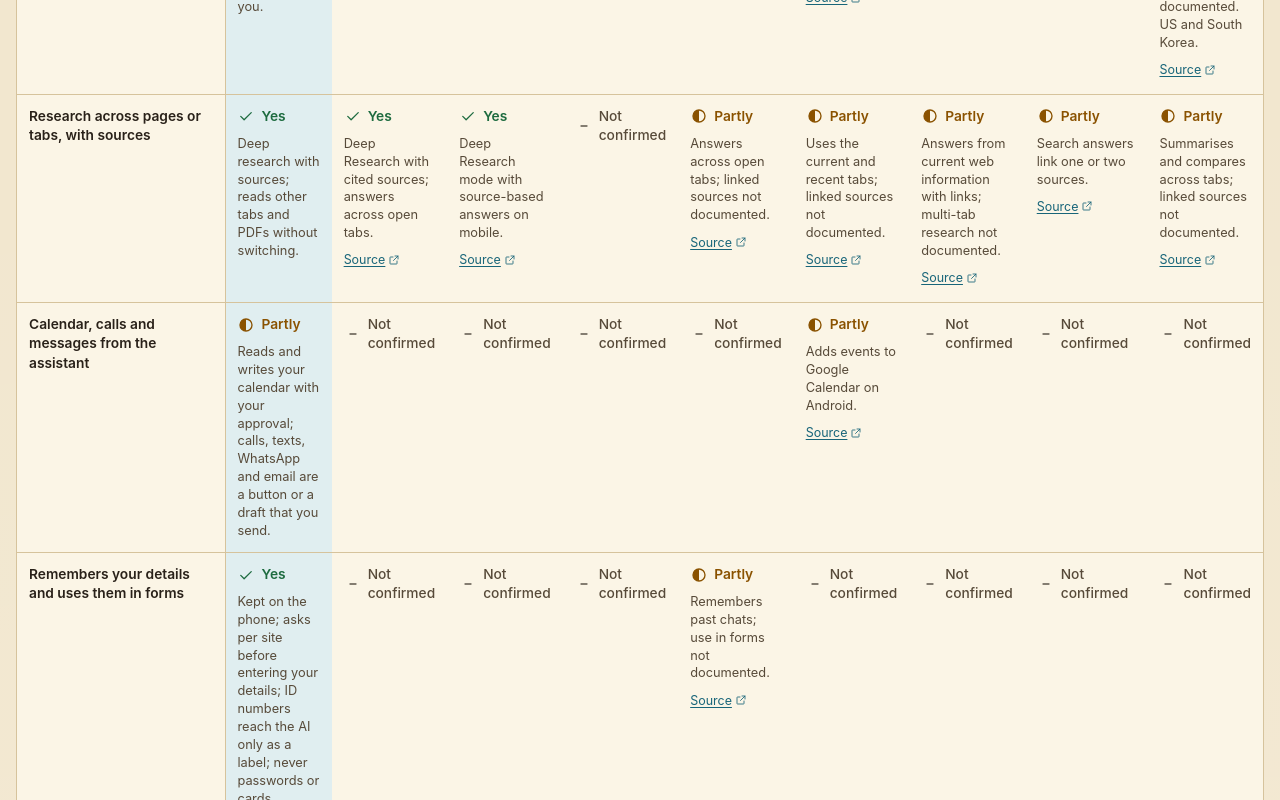
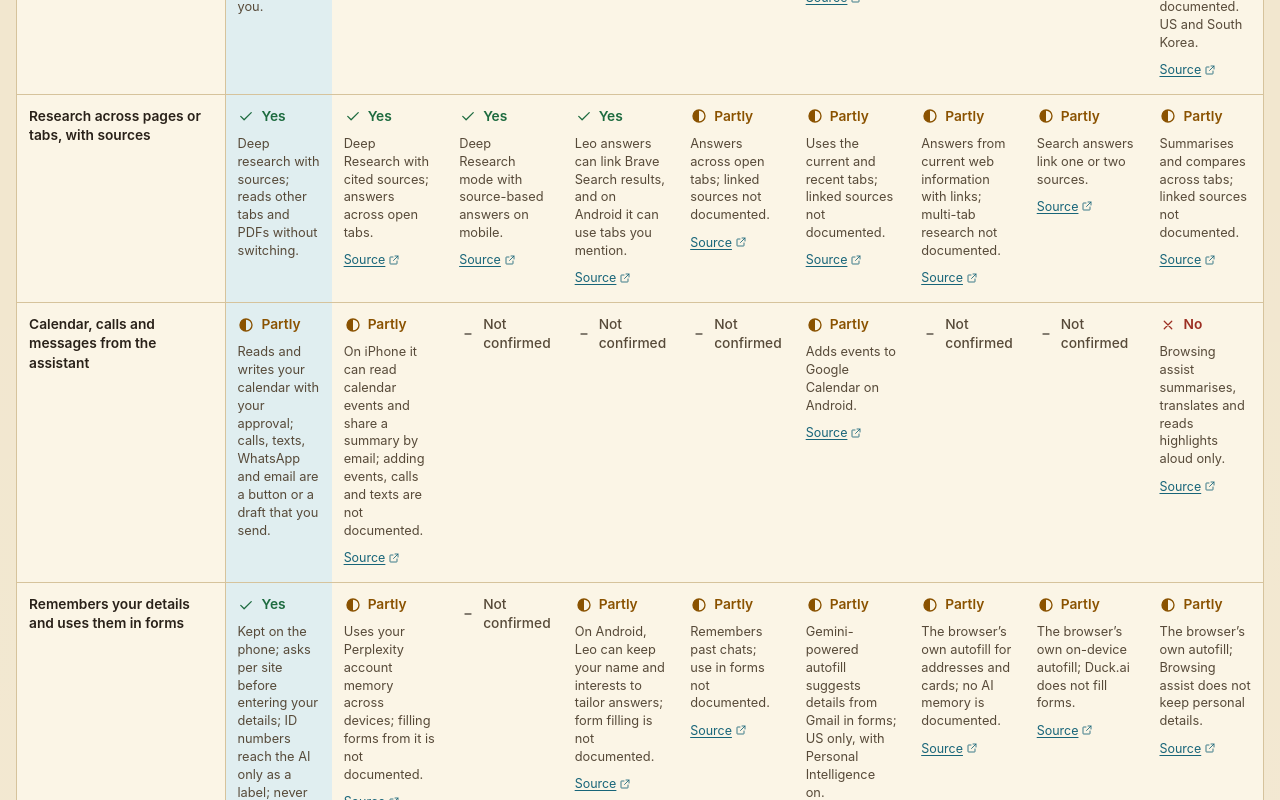
Before and after one commit to sonsuzdongu/qutai, a React (Vite) app in the folder webpage/: page / in a window 1280 px wide. Shown: the part 9780-10580 px from the top of the page. Built offline with nearby package versions, Linux system fonts and the light colour scheme.

Commit message:
Website comparison: 24 of the 50 unconfirmed competitor cells settled from vendor pages and terms (checked 2026-11-15), 26 stay unconfirmed where no primary source settles them

```diff
--- a/webpage/src/data/comparison.ts
+++ b/webpage/src/data/comparison.ts
@@ -244,8 +244,24 @@ export const COMPETITORS: Product[] = [
         source: 'https://www.perplexity.ai/hub/blog/meet-comet-for-ios',
         checked: D,
       },
-      phoneHandoffs: U,
-      memoryForms: U,
+      phoneHandoffs: {
+        state: 'partial',
+        note: t(
+          'On iPhone it can read calendar events and share a summary by email; adding events, calls and texts are not documented.',
+          'iPhone’da takvim etkinliklerini okuyup özeti e-postayla paylaşabiliyor; etkinlik ekleme, arama ve SMS belgelenmemiş.',
+        ),
+        source: 'https://www.perplexity.ai/hub/blog/meet-comet-for-ios',
+        checked: '2026-11-15',
+      },
+      memoryForms: {
+        state: 'partial',
+        note: t(
+          'Uses your Perplexity account memory across devices; filling forms from it is not documented.',
+          'Perplexity hesabındaki hafızayı cihazlar arasında kullanıyor; bununla form doldurma belgelenmemiş.',
+        ),
+        source: 'https://www.perplexity.ai/help-center/comet/en/articles/12658438-comet-memory',
+        checked: '2026-11-15',
+      },
       byok: U,
       noAccount: {
         state: 'partial',
@@ -259,8 +275,24 @@ export const COMPETITORS: Product[] = [
         source: 'https://www.perplexity.ai/comet/resources/articles/comet-data-privacy-security-faq-s',
         checked: D,
       },
-      confirmations: U,
-      openSource: U,
+      confirmations: {
+        state: 'yes',
+        note: t(
+          'Asks before an agent first runs, and the assistant can be blocked on chosen sites.',
+          'Bir ajan ilk kez çalışmadan önce soruyor; asistan seçilen sitelerde engellenebiliyor.',
+        ),
+        source: 'https://www.perplexity.ai/help-center/comet/en/articles/12867415-comet-assistant-privacy-data-use',
+        checked: '2026-11-15',
+      },
+      openSource: {
+        state: 'no',
+        note: t(
+          'Proprietary licence; only bundled third-party parts are open source.',
+          'Tescilli lisans; yalnızca içindeki üçüncü taraf parçalar açık kaynak.',
+        ),
+        source: 'https://www.perplexity.ai/hub/legal/comet-terms-of-service',
+        checked: '2026-11-15',
+      },
       adblock: {
         state: 'yes',
         note: t('Standard and Aggressive levels; also hides leftover ad slots and cookie banners.', 'Standart ve Agresif düzeyler; boş kalan reklam alanlarını ve çerez uyarılarını da gizliyor.'),
@@ -314,12 +346,36 @@ export const COMPETITORS: Product[] = [
       },
       phoneHandoffs: U,
       memoryForms: U,
-      byok: U,
+      byok: {
+        state: 'yes',
+        note: t(
+          'Local models on the phone, or your own model by API key.',
+          'Telefonda yerel modeller ya da API anahtarıyla kendi modeliniz.',
+        ),
+        source: 'https://sigmabrowser.com/local-ai',
+        checked: '2026-11-15',
+      },
       noAccount: U,
-      directToProvider: U,
+      directToProvider: {
+        state: 'partial',
+        note: t(
+          'The default AI is Sigma’s own service; only local models stay on the phone.',
+          'Varsayılan yapay zekâ Sigma’nın kendi hizmeti; yalnızca yerel modeller telefonda kalıyor.',
+        ),
+        source: 'https://sigmabrowser.com/plans',
+        checked: '2026-11-15',
+      },
       confirmations: U,
       openSource: U,
-      adblock: U,
+      adblock: {
+        state: 'yes',
+        note: t(
+          'Built-in ad and tracker blocker on iPhone.',
+          'iPhone’da yerleşik reklam ve izleyici engelleyici.',
+        ),
+        source: 'https://sigmabrowser.com/browser-for-iphone',
+        checked: '2026-11-15',
+      },
       reader: U,
       backgroundAudio: U,
       sync: {
@@ -349,9 +405,25 @@ export const COMPETITORS: Product[] = [
     platforms: t('iOS and Android', 'iOS ve Android'),
     cells: {
       agent: U,
-      research: U,
+      research: {
+        state: 'yes',
+        note: t(
+          'Leo answers can link Brave Search results, and on Android it can use tabs you mention.',
+          'Leo yanıtları Brave Search sonuçlarına bağlantı verebiliyor; Android’de andığınız sekmeleri kullanabiliyor.',
+        ),
+        source: 'https://brave.com/blog/leo-real-time-results/',
+        checked: '2026-11-15',
+      },
       phoneHandoffs: U,
-      memoryForms: U,
+      memoryForms: {
+        state: 'partial',
+        note: t(
+          'On Android, Leo can keep your name and interests to tailor answers; form filling is not documented.',
+          'Android’de Leo yanıtları kişiselleştirmek için adınızı ve ilgi alanlarınızı tutabiliyor; form doldurma belgelenmemiş.',
+        ),
+        source: 'https://brave.com/whats-new/android/',
+        checked: '2026-11-15',
+      },
       byok: {
         state: 'partial',
         note: t('A choice of Leo models; using your own model is not in the mobile app.', 'Leo modelleri arasında seçim; kendi modelinizi kullanmak mobil uygulamada yok.'),
@@ -370,7 +442,15 @@ export const COMPETITORS: Product[] = [
         source: 'https://brave.com/leo/',
         checked: D,
       },
-      confirmations: U,
+      confirmations: {
+        state: 'partial',
+        note: t(
+          'Release notes show Leo’s tool requests need your approval on Android; details are not documented.',
+          'Sürüm notları Android’de Leo’nun araç isteklerinin onayınızı gerektirdiğini gösteriyor; ayrıntılar belgelenmemiş.',
+        ),
+        source: 'https://brave.com/latest/',
+        checked: '2026-11-15',
+      },
       openSource: {
         state: 'yes',
         note: t('MPL-2.0.', 'MPL-2.0.'),
@@ -383,7 +463,15 @@ export const COMPETITORS: Product[] = [
         source: 'https://apps.apple.com/us/app/brave-private-web-browser-vpn/id1052879175',
         checked: D,
       },
-      reader: U,
+      reader: {
+        state: 'partial',
+        note: t(
+          'Reader Mode is documented for iOS.',
+          'Okuma modu iOS için belgelenmiş.',
+        ),
+        source: 'https://brave.com/latest/',
+        checked: '2026-11-15',
+      },
       backgroundAudio: {
         state: 'yes',
         note: t('Background and lock-screen playback; Playlist on iOS.', 'Arka planda ve kilit ekranında çalma; iOS’ta Playlist.'),
@@ -442,9 +530,25 @@ export const COMPETITORS: Product[] = [
         source: 'https://www.microsoft.com/en-us/edge/learning-center/how-to-use-copilot-in-edge-on-your-phone',
         checked: D,
       },
-      directToProvider: U,
+      directToProvider: {
+        state: 'no',
+        note: t(
+          'Copilot in the app is Microsoft’s own AI service.',
+          'Uygulamadaki Copilot Microsoft’un kendi yapay zekâ hizmeti.',
+        ),
+        source: 'https://explore.microsoft.com/en-us/edge/terms',
+        checked: '2026-11-15',
+      },
       confirmations: U,
-      openSource: U,
+      openSource: {
+        state: 'no',
+        note: t(
+          'Proprietary licence terms cover the iOS and Android apps.',
+          'iOS ve Android uygulamaları tescilli lisans koşullarıyla dağıtılıyor.',
+        ),
+        source: 'https://explore.microsoft.com/en-us/edge/terms',
+        checked: '2026-11-15',
+      },
       adblock: {
         state: 'yes',
         note: t('Adblock Plus and tracking prevention.', 'Adblock Plus ve izleme önleme.'),
@@ -505,7 +609,15 @@ export const COMPETITORS: Product[] = [
         source: 'https://blog.google/products-and-platforms/products/chrome/bringing-chrome-ai-to-android/',
         checked: D,
       },
-      memoryForms: U,
+      memoryForms: {
+        state: 'partial',
+        note: t(
+          'Gemini-powered autofill suggests details from Gmail in forms; US only, with Personal Intelligence on.',
+          'Gemini destekli otomatik doldurma formlarda Gmail’deki bilgileri öneriyor; yalnızca ABD’de, Personal Intelligence açıkken.',
+        ),
+        source: 'https://blog.google/products-and-platforms/products/chrome/enhanced-autofill-gmail/',
+        checked: '2026-11-15',
+      },
       byok: U,
       noAccount: {
         state: 'no',
@@ -583,8 +695,24 @@ export const COMPETITORS: Product[] = [
         checked: D,
       },
       phoneHandoffs: U,
-      memoryForms: U,
-      byok: U,
+      memoryForms: {
+        state: 'partial',
+        note: t(
+          'The browser’s own autofill for addresses and cards; no AI memory is documented.',
+          'Tarayıcının kendi adres ve kart otomatik doldurması; yapay zekâ hafızası belgelenmemiş.',
+        ),
+        source: 'https://help.opera.com/en/mobile/android/',
+        checked: '2026-11-15',
+      },
+      byok: {
+        state: 'no',
+        note: t(
+          'Opera’s service picks the model for each request.',
+          'Her istek için modeli Opera’nın hizmeti seçiyor.',
+        ),
+        source: 'https://blogs.opera.com/news/2025/12/opera-upgrades-ai-experience-for-android/',
+        checked: '2026-11-15',
+      },
       noAccount: {
         state: 'yes',
         note: t('No account or sign-up needed.', 'Hesap ya da kayıt gerekmiyor.'),
@@ -642,7 +770,15 @@ export const COMPETITORS: Product[] = [
     name: 'DuckDuckGo (Duck.ai)',
     platforms: t('iOS and Android', 'iOS ve Android'),
     cells: {
-      agent: U,
+      agent: {
+        state: 'no',
+        note: t(
+          'Its AI features are the Duck.ai chat and Search Assist answers.',
+          'Yapay zekâ özellikleri Duck.ai sohbeti ve Search Assist yanıtlarından ibaret.',
+        ),
+        source: 'https://duckduckgo.com/duckduckgo-help-pages/duckai/approach-to-ai',
+        checked: '2026-11-15',
+      },
       research: {
         state: 'partial',
         note: t('Search answers link one or two sources.', 'Arama yanıtları bir iki kaynağa bağlantı veriyor.'),
@@ -650,7 +786,15 @@ export const COMPETITORS: Product[] = [
         checked: D,
       },
       phoneHandoffs: U,
-      memoryForms: U,
+      memoryForms: {
+        state: 'partial',
+        note: t(
+          'The browser’s own on-device autofill; Duck.ai does not fill forms.',
+          'Tarayıcının cihazdaki kendi otomatik doldurması; Duck.ai form doldurmuyor.',
+        ),
+        source: 'https://duckduckgo.com/duckduckgo-help-pages/passwords-autofill',
+        checked: '2026-11-15',
+      },
       byok: {
         state: 'partial',
         note: t('A choice of models from several providers; no own key.', 'Birkaç sağlayıcının modelleri arasında seçim; kendi anahtar yok.'),
@@ -725,8 +869,24 @@ export const COMPETITORS: Product[] = [
         source: 'https://news.samsung.com/global/samsung-takes-its-browser-beyond-mobile-extending-agentic-ai-across-devices',
         checked: D,
       },
-      phoneHandoffs: U,
-      memoryForms: U,
+      phoneHandoffs: {
+        state: 'no',
+        note: t(
+          'Browsing assist summarises, translates and reads highlights aloud only.',
+          'Browsing assist yalnızca özetliyor, çeviriyor ve öne çıkanları sesli okuyor.',
+        ),
+        source: 'https://www.samsung.com/us/support/answer/ANS10012964/',
+        checked: '2026-11-15',
+      },
+      memoryForms: {
+        state: 'partial',
+        note: t(
+          'The browser’s own autofill; Browsing assist does not keep personal details.',
+          'Tarayıcının kendi otomatik doldurması; Browsing assist kişisel bilgi tutmuyor.',
+        ),
+        source: 'https://www.samsung.com/us/support/answer/ANS00076953',
+        checked: '2026-11-15',
+      },
       byok: U,
       noAccount: {
         state: 'no',
@@ -734,9 +894,25 @@ export const COMPETITORS: Product[] = [
         source: 'https://news.samsung.com/global/samsung-takes-its-browser-beyond-mobile-extending-agentic-ai-across-devices',
         checked: D,
       },
-      directToProvider: U,
+      directToProvider: {
+        state: 'no',
+        note: t(
+          'Browsing assist is Samsung’s Galaxy AI service and needs a Samsung account.',
+          'Browsing assist Samsung’un Galaxy AI hizmeti ve Samsung Hesabı istiyor.',
+        ),
+        source: 'https://www.samsung.com/au/support/mobile-devices/how-to-set-up-and-use-the-browsing-assist-features-on-the-galaxy-s24',
+        checked: '2026-11-15',
+      },
       confirmations: U,
-      openSource: U,
+      openSource: {
+        state: 'no',
+        note: t(
+          'Samsung’s terms describe the browser as proprietary.',
+          'Samsung’un koşulları tarayıcıyı tescilli yazılım olarak tanımlıyor.',
+        ),
+        source: 'https://www.internet.apps.samsung.com/tos/us/index.html',
+        checked: '2026-11-15',
+      },
       adblock: {
         state: 'partial',
         note: t('Anti-tracking built in; ad blocking through separate blocker apps.', 'İzleme önleme yerleşik; reklam engelleme ayrı engelleyici uygulamalarla.'),
@@ -749,7 +925,15 @@ export const COMPETITORS: Product[] = [
         source: 'https://www.samsung.com/us/support/answer/ANS10012964/',
         checked: D,
       },
-      backgroundAudio: U,
+      backgroundAudio: {
+        state: 'yes',
+        note: t(
+          'A Background play setting; some sites, such as YouTube, may not support it.',
+          'Arka planda oynatma ayarı var; YouTube gibi bazı siteler desteklemeyebiliyor.',
+        ),
+        source: 'https://www.samsung.com/us/support/troubleshoot/TSG10010305/',
+        checked: '2026-11-15',
+      },
       sync: {
         state: 'yes',
         note: t('Bookmarks and history, with a Samsung Account.', 'Samsung Hesabıyla yer imleri ve geçmiş.'),
@@ -762,7 +946,16 @@ export const COMPETITORS: Product[] = [
         source: 'https://play.google.com/store/apps/details?id=com.sec.android.app.sbrowser',
         checked: D,
       },
-      price: U,
+      price: {
+        state: 'yes',
+        value: t('Free (basic Galaxy AI)', 'Ücretsiz (temel Galaxy AI)'),
+        note: t(
+          'Samsung says basic Galaxy AI features are free; enhanced ones may cost extra.',
+          'Samsung temel Galaxy AI özelliklerinin ücretsiz olduğunu, gelişmiş olanların ücretli olabileceğini söylüyor.',
+        ),
+        source: 'https://www.samsung.com/us/support/answer/ANS10012964/',
+        checked: '2026-11-15',
+      },
     },
   },
 ];
```
